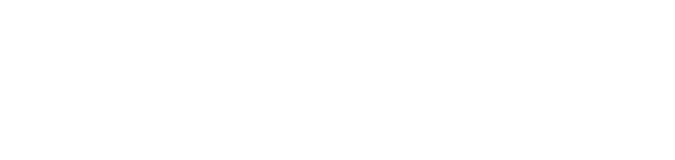
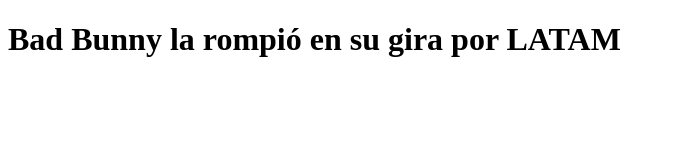
Before and after one commit to vviguerashd/Bad_Bunny_en_mexico_2025, a plain HTML site: page index.html in a window 1280 px wide. Shown: the whole page, without its empty margins (0-675 px from the left). Drawn offline with Linux system fonts and the light colour scheme.

Commit message:
Agregué el elemento h1 de mi página

```diff
--- a/index.html
+++ b/index.html
@@ -6,6 +6,6 @@
     <title>Página de Bad Bunny</title>
 </head>
 <body>
-
+    <h1>Bad Bunny la rompió en su gira por LATAM</h1>
 </body>
 </html>
```
